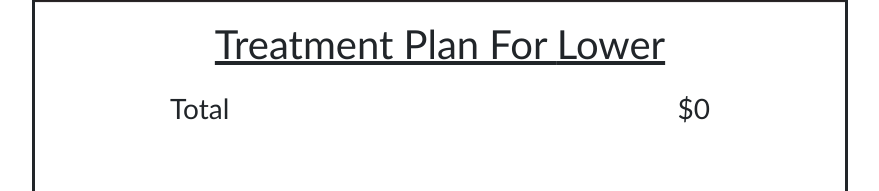
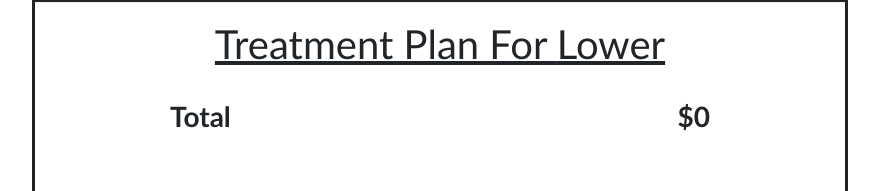
Before and after one commit to tbohn2/full-arch-calculator, a React (Vite) app: page / in a window 1280 px wide. Shown: the part 2517-2708 px from the top of the page, without its empty margins (200-1079 px from the left). Built offline with nearby package versions, Linux system fonts and the light colour scheme.

Commit message:
Bolded the total values on treatment plan

```diff
--- a/src/txPlan/TxPlan.jsx
+++ b/src/txPlan/TxPlan.jsx
@@ -156,9 +156,9 @@ const FinalTxPlan = (tx, totals) => {
                                     </div>
                                 )
                             })}
-                            <div className='col-8 d-flex justify-content-between'>
-                                <h3>Total</h3>
-                                <h3>${total}</h3>
+                            <div className='my-2 col-8 d-flex justify-content-between'>
+                                <h3 className='fw-bold'>Total</h3>
+                                <h3 className='fw-bold'>${total}</h3>
                             </div>
                         </div>
                         <div className='full-width-container'>
@@ -200,10 +200,10 @@ const FinalTxPlan = (tx, totals) => {
                             </div>
                         )
                     })}
-                    <div className='col-11 d-flex fs-3 justify-content-between align-items-center'>
-                        <h3>Total</h3>
+                    <div className='col-11 d-flex fs-3 justify-content-between align-items-center fw-bold'>
+                        <h3 className='fw-bold'>Total</h3>
                         <p>=</p>
-                        <h3>${total}</h3>
+                        <h3 className='fw-bold'>${total}</h3>
                         <p>+</p>
                         <div className='col-3 border border-dark text-center px-1'>&nbsp;</div>
                         <p>=</p>
```
